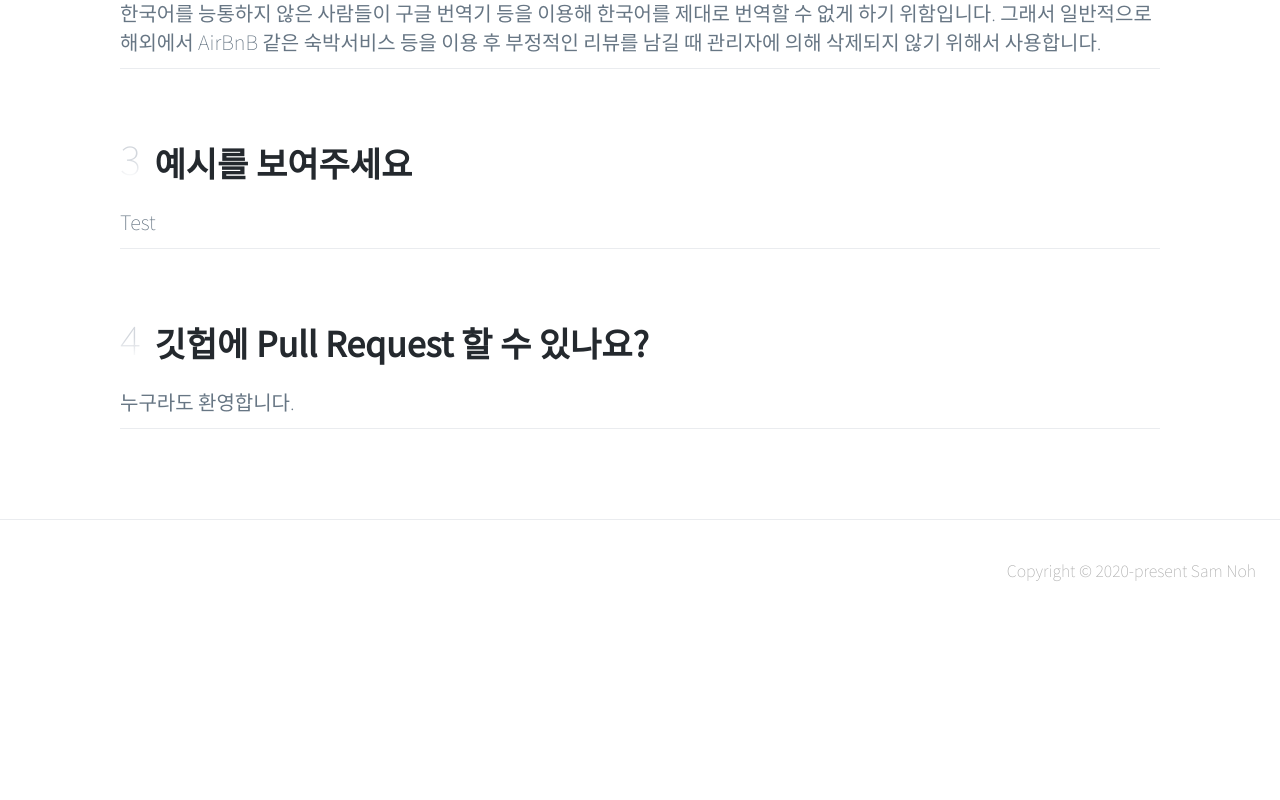
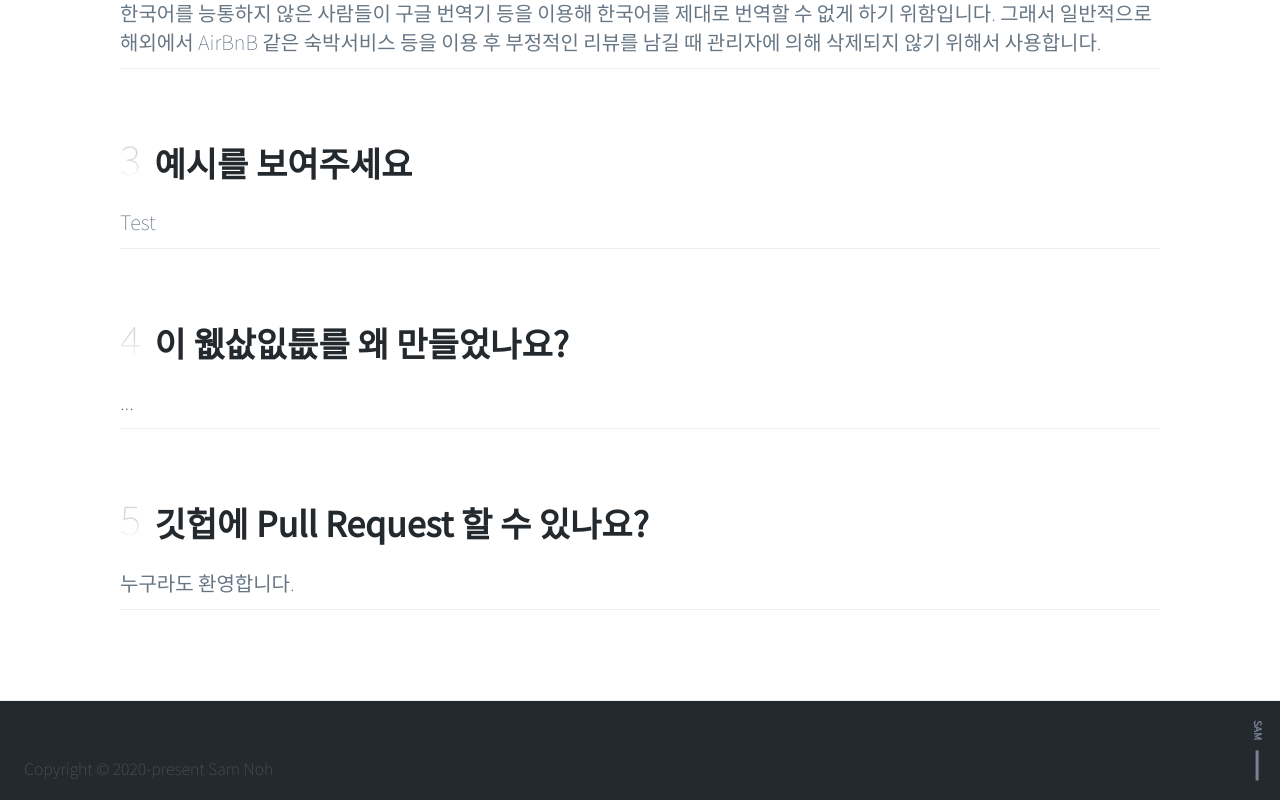
Before and after one commit to samnoh/korean-encryption, a React (Create React App) app: page /about in a window 1280 px wide. Shown: the part 422-1222 px from the top of the page. Before the commit the page ends 1041 px from the top, so only its background shows below. Built offline with nearby package versions, Linux system fonts and the light colour scheme.

Commit message:
chore(footer): update styles

```diff
--- a/src/components/common/Footer.js
+++ b/src/components/common/Footer.js
@@ -1,27 +1,62 @@
 import React from 'react';
 import styled from 'styled-components';
+import { darken } from 'polished';
 
 import { media, palette as p } from 'styles';
 
 const Container = styled.footer`
-    font-weight: 100;
     padding: 0 24px;
-    color: ${p.gray};
     height: 100px;
     border-top: 1px solid ${p.lightgray};
     display: flex;
-    justify-content: flex-end;
+    justify-content: space-between;
     align-items: center;
+    background: ${p.darkblue};
+    color: ${p.gray};
 
     ${media.tablet`
         height: 60px;
         font-size: 14px;
         justify-content: center;
     `};
+
+    & .left {
+        font-weight: 100;
+        align-self: flex-end;
+        margin-bottom: 20px;
+        color: ${props => darken(0.58, p.lightgray)};
+    }
+
+    & .right {
+        user-select: none;
+        text-transform: uppercase;
+        position: relative;
+        top: -20px;
+        right: -12px;
+        transform: rotate(90deg);
+        font-size: 10px;
+        font-weight: bold;
+        color: ${props => darken(0.4, p.lightgray)};
+
+        &::after {
+            content: ' ';
+            position: absolute;
+            width: 30px;
+            height: 3px;
+            background: ${props => darken(0.4, p.lightgray)};
+            top: 7px;
+            right: -40px;
+        }
+    }
 `;
 
 const Footer = () => {
-    return <Container>Copyright © 2020-present Sam Noh</Container>;
+    return (
+        <Container>
+            <div className="left">Copyright © 2020-present Sam Noh</div>
+            <div className="right">Sam</div>
+        </Container>
+    );
 };
 
 export default Footer;
--- a/src/pages/AboutPage.js
+++ b/src/pages/AboutPage.js
@@ -62,6 +62,10 @@ const About = [
         description: 'Test'
     },
     {
+        title: '이 웺삾잆틊를 왜 만들었나요?',
+        description: '...'
+    },
+    {
         title: '깃헙에 Pull Request 할 수 있나요?',
         description: '누구라도 환영합니다.'
     }
--- a/src/styles/palette.js
+++ b/src/styles/palette.js
@@ -1,6 +1,7 @@
 const palette = {
     lightgray: '#eaecef',
-    gray: '#aaa',
+    gray: '#606063',
+    black: '#1f1f1f',
     darkblue: '#24292e',
     white: '#fff',
     lightblue: '#8dd6f9',
```
